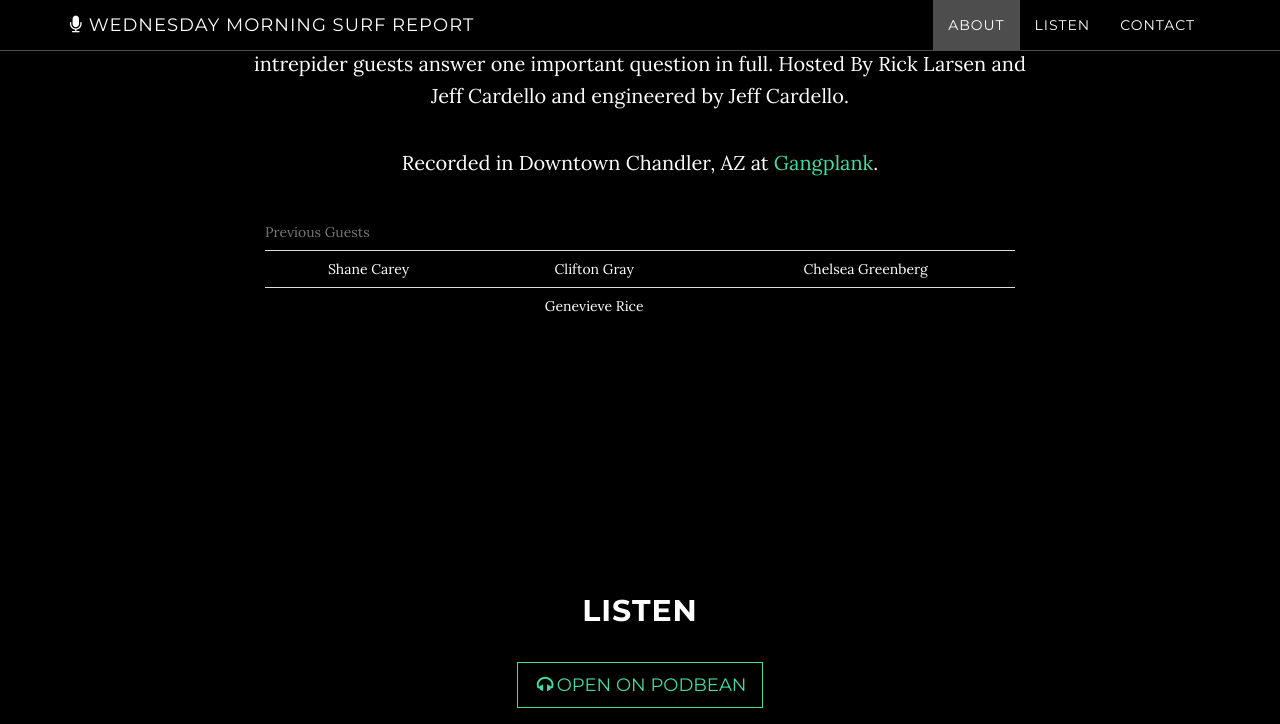
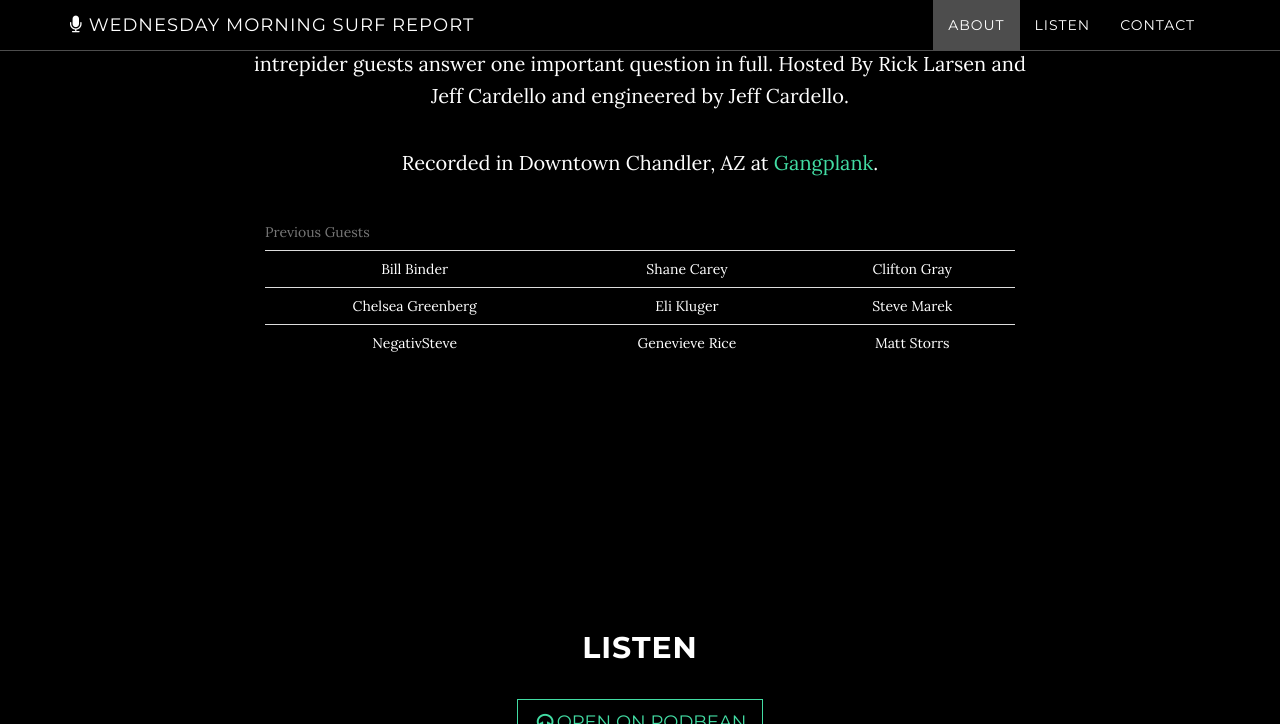
Before and after one commit to rlarsen4/wednesdaymorningsurfreport, a Jekyll site: the page index.html, which Jekyll copies as it is, in a window 1280 px wide and 900 px high, scrolled down 1202 px, cut to the strip 0-724 px from the top of the window. Built offline with Jekyll 4.4.1, drawn with Linux system fonts in a browser that asks for light colours.

Commit message:
updated past guest table

```diff
--- a/index.html
+++ b/index.html
@@ -96,19 +96,19 @@
                 <table class="table">
                 	<caption>Previous Guests</caption>
                 	<tr>
-                		<!-- <td>Bill Binder</td> -->
+                		<td>Bill Binder</td>
                 		<td>Shane Carey</td>
                 		<td>Clifton Gray</td>
-                	<!-- </tr> -->
-                	<!-- <tr> -->
-                		<td>Chelsea Greenberg</td>
-                		<!-- <td>Eli Kluger</td> -->
-                		<!-- <td>NegativSteve</td> -->
                 	</tr>
                 	<tr>
-                		<td></td>
+                		<td>Chelsea Greenberg</td>
+                		<td>Eli Kluger</td>
+                        <td>Steve Marek</td>
+                    </tr>
+                    <tr>
+                		<td>NegativSteve</td>
                 		<td>Genevieve Rice</td>
-                		<td></td>
+                		<td>Matt Storrs</td>
                 	</tr>
                 </table>
             </div>
```
